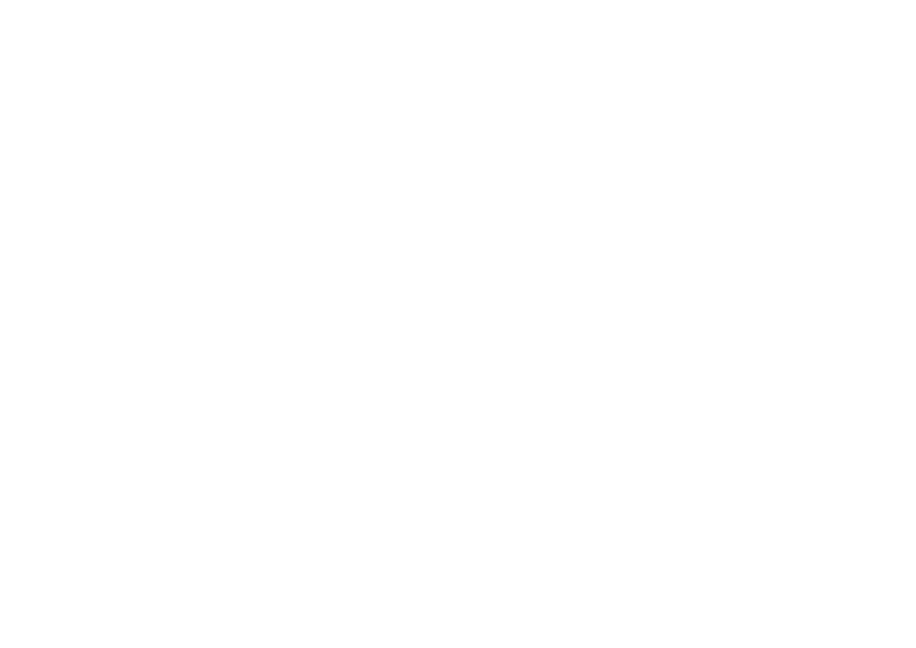
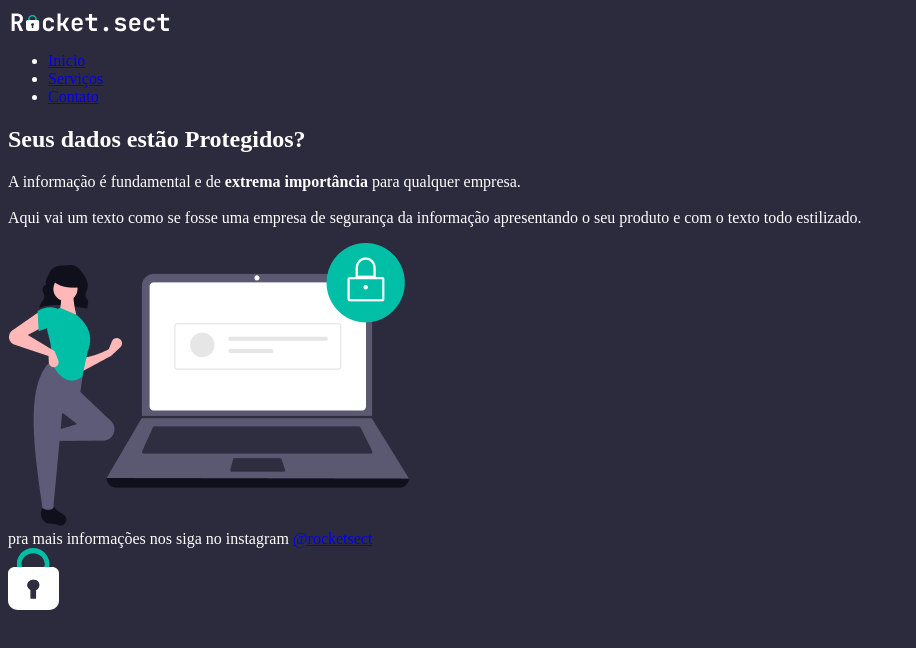
Before and after one commit to ricardojcosta/explorer_stage2_desafio3, a plain HTML site: page index.html in a window 1280 px wide. Shown: the whole page, without its empty margins (0-916 px from the left). Drawn offline with Linux system fonts and the light colour scheme.

Commit message:
Estrutura criada

```diff
--- a/index.html
+++ b/index.html
@@ -1,12 +1,53 @@
 <!DOCTYPE html>
 <html lang="pt-br">
+
 <head>
     <meta charset="UTF-8">
     <meta http-equiv="X-UA-Compatible" content="IE=edge">
     <meta name="viewport" content="width=device-width, initial-scale=1.0">
-    <title>Doesafio 2</title>
+    <title>Proteção de Dados</title>
+
+    <link rel="stylesheet" href="style.css">
 </head>
+
 <body>
+    <div class="page">
+        <nav>
+            <a id="logo" href="#">
+                <img src="img/logo.svg" alt="Rocket.sec" />
+            </a>
+            <ul>
+                <li> <a href="#"> Inicio </a> </li>
+                <li> <a href="#">Serviços</a> </li>
+                <li> <a href="#">Contato</a> </li>
+            </ul>
+
+        </nav>
+
+        <main>
+            <section>
+                <h1>Seus dados estão <span>Protegidos?</span> </h1>
+
+                <p>A informação é fundamental e de <strong>extrema importância</strong> para qualquer empresa. <br><br>
+
+                    Aqui vai um texto como se fosse uma empresa de <span>segurança da informação</span> apresentando o
+                    seu produto e
+                    com o texto todo estilizado.</p>
+            </section>
+            <img src="img/img1.png"
+                alt="Uma mulher aolado de um computador com um desenho de cadeado no canto superior direito">
+        </main>
+
+        <footer>
+            <div class="line"></div>
+            pra mais informações nos siga no instagram <a href="http://instagram.com/rocketsect"
+                target="_blank">@rocketsect</a>
+
+        </footer>
+        <img id="padlock" src="img/padlock.svg" alt="cadeado">
+
+    </div>
 
 </body>
+
 </html>
--- /dev/null
+++ b/style.css
@@ -0,0 +1,4 @@
+body{
+    background-color: #2C2B3D;
+    color: white;
+}
```
Also changed, not shown: img/img1.png (added), img/logo.svg (added), img/padlock.svg (added).
